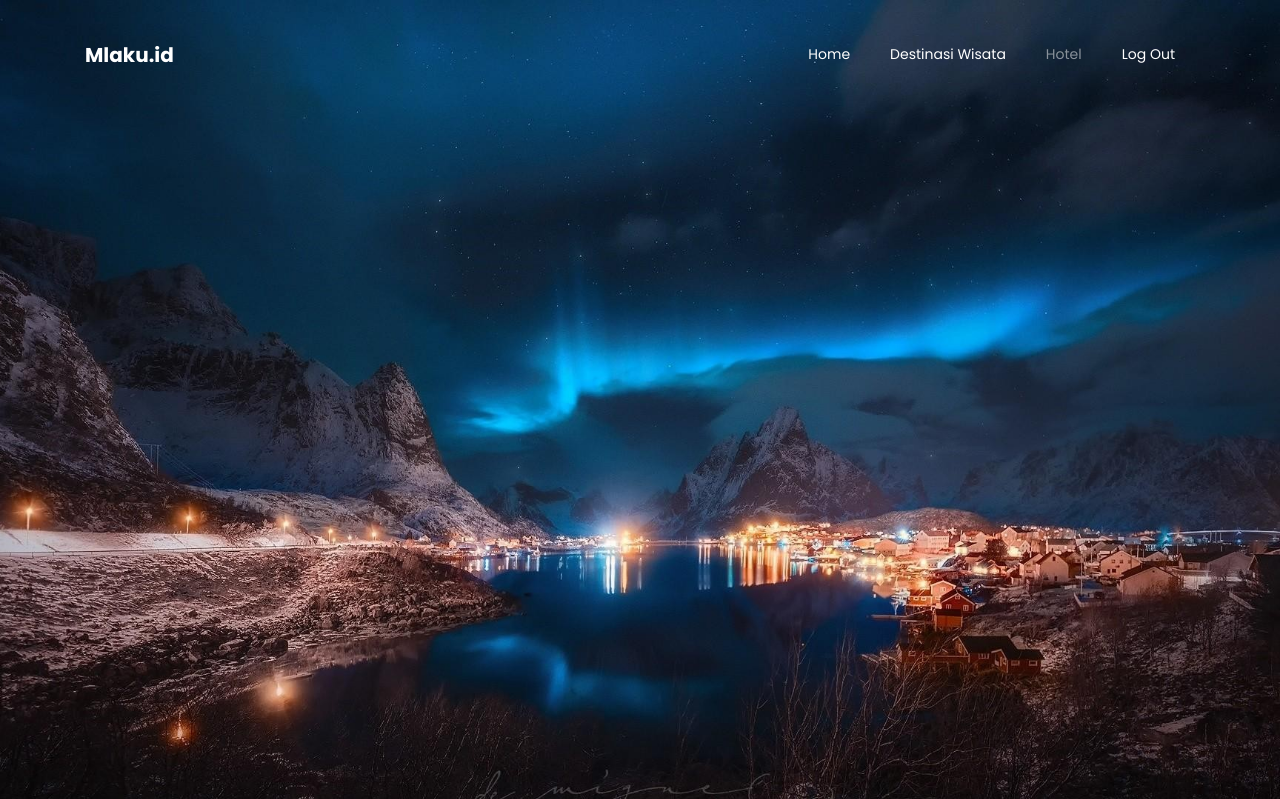
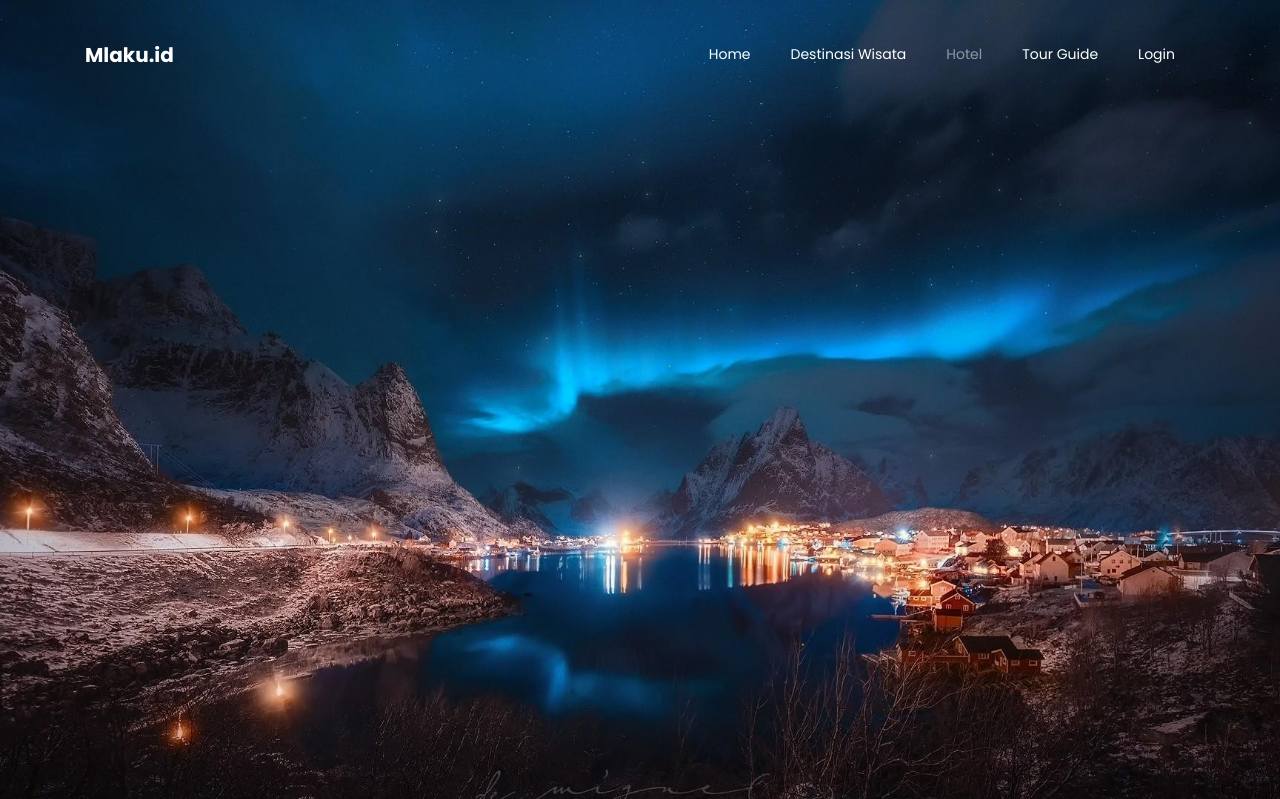
Before and after one commit to donny1412/tugas2-web-fanagu, a PHP site: page /MT-places.php in a window 1280 px wide. Shown: the top 799 px of the page. Run offline with PHP 8.4, Linux system fonts and the light colour scheme; some libraries are stand-ins or nearby versions; some web fonts are replaced.

Commit message:
Update MT-places.php

```diff
--- a/MT-places.php
+++ b/MT-places.php
@@ -31,17 +31,24 @@
 
 	  <nav class="navbar navbar-expand-lg navbar-dark ftco_navbar bg-dark ftco-navbar-light" id="ftco-navbar">
 	    <div class="container">
-	      <a class="navbar-brand" href="index.html">Mlaku.id</a>
+	      <a class="navbar-brand" href="index.php">Mlaku.id</a>
 	      <button class="navbar-toggler" type="button" data-toggle="collapse" data-target="#ftco-nav" aria-controls="ftco-nav" aria-expanded="false" aria-label="Toggle navigation">
 	        <span class="oi oi-menu"></span> Menu
 	      </button>
 
 	      <div class="collapse navbar-collapse" id="ftco-nav">
 	        <ul class="navbar-nav ml-auto">
-	          <li class="nav-item"><a href="index.html" class="nav-link">Home</a></li>
-	          <li class="nav-item"><a href="places.html" class="nav-link">Destinasi Wisata</a></li>
-	          <li class="nav-item active"><a href="hotel.html" class="nav-link">Hotel</a></li>
-	          <li class="nav-item"><a href="login.php" class="nav-link">Log Out</a></li>
+	          <li class="nav-item"><a href="index.php" class="nav-link">Home</a></li>
+	          <li class="nav-item"><a href="places.php" class="nav-link">Destinasi Wisata</a></li>
+	          <li class="nav-item active"><a href="hotel.php" class="nav-link">Hotel</a></li>
+	          <li class="nav-item"><a href="Tour Guide.php" class="nav-link">Tour Guide</a></li>
+            <?php
+              session_start();
+              // Check if the user is already logged in, if yes then redirect him to welcome page
+              if (isset($_SESSION["status"]) && $_SESSION["status"] =='login') {
+                  echo  "<li class='nav-item'><a href='logout.php' class='nav-link'>Log out</a></li>";
+              } else echo  "<li class='nav-item'><a href='login.php' class='nav-link'>Login</a></li>";
+            ?>
 	        </ul>
 	      </div>
 	    </div>
@@ -74,31 +81,6 @@
 		         </figure>
           </div>
       </section>
-
-
-
-		<section class="ftco-section-parallax">
-      <div class="parallax-img d-flex align-items-center">
-        <div class="container">
-          <div class="row d-flex justify-content-center">
-            <div class="col-md-7 text-center heading-section heading-section-white ftco-animate">
-              <h2>Subcribe to our Newsletter</h2>
-              <p>Info</p>
-              <div class="row d-flex justify-content-center mt-5">
-                <div class="col-md-8">
-                  <form action="#" class="subscribe-form">
-                    <div class="form-group d-flex">
-                      <input type="text" class="form-control" placeholder="Enter email address">
-                      <input type="submit" value="Subscribe" class="submit px-3">
-                    </div>
-                  </form>
-                </div>
-              </div>
-            </div>
-          </div>
-        </div>
-      </div>
-    </section>
 
     <footer class="ftco-footer ftco-bg-dark ftco-section">
       <div class="container">
```
